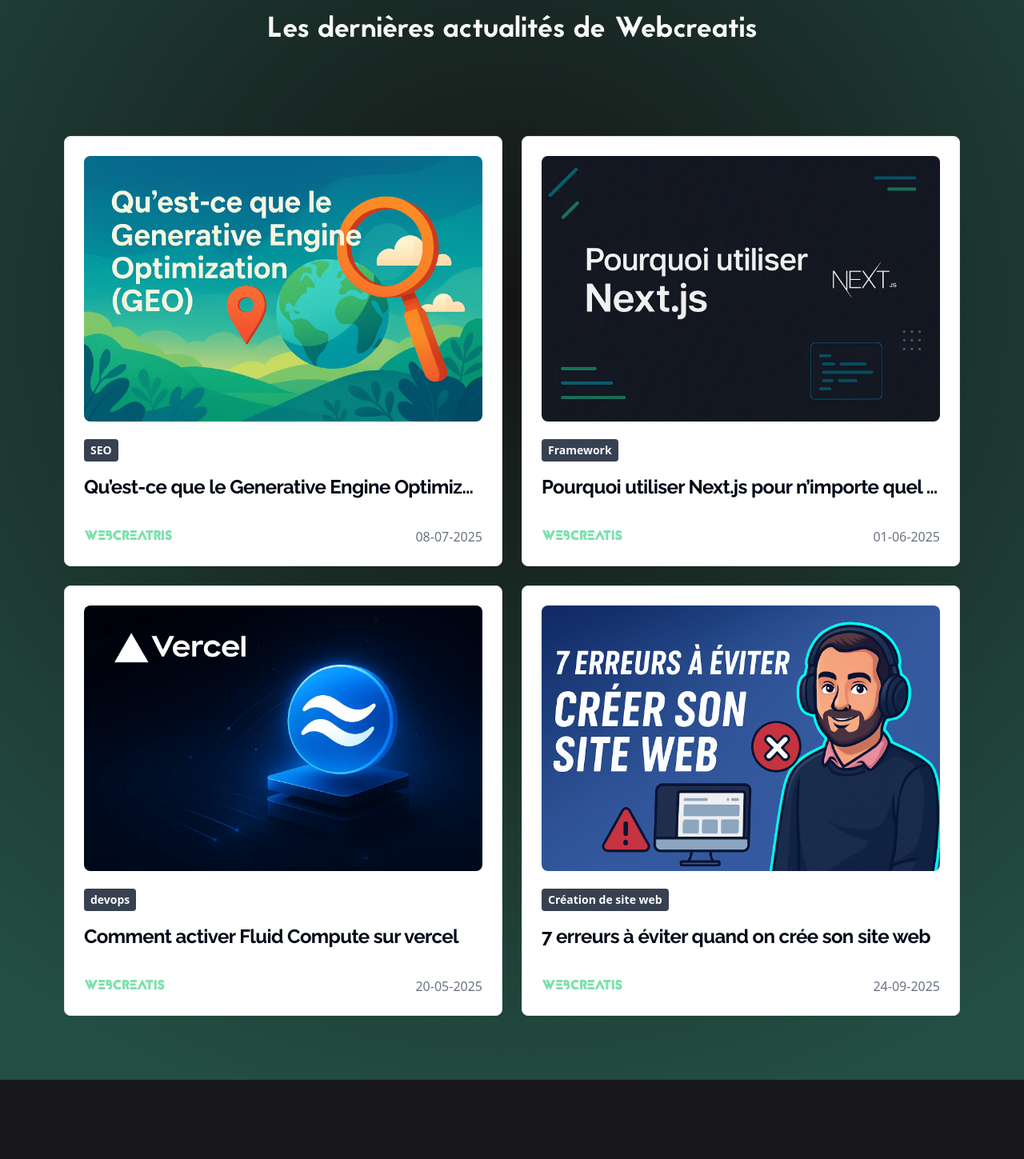
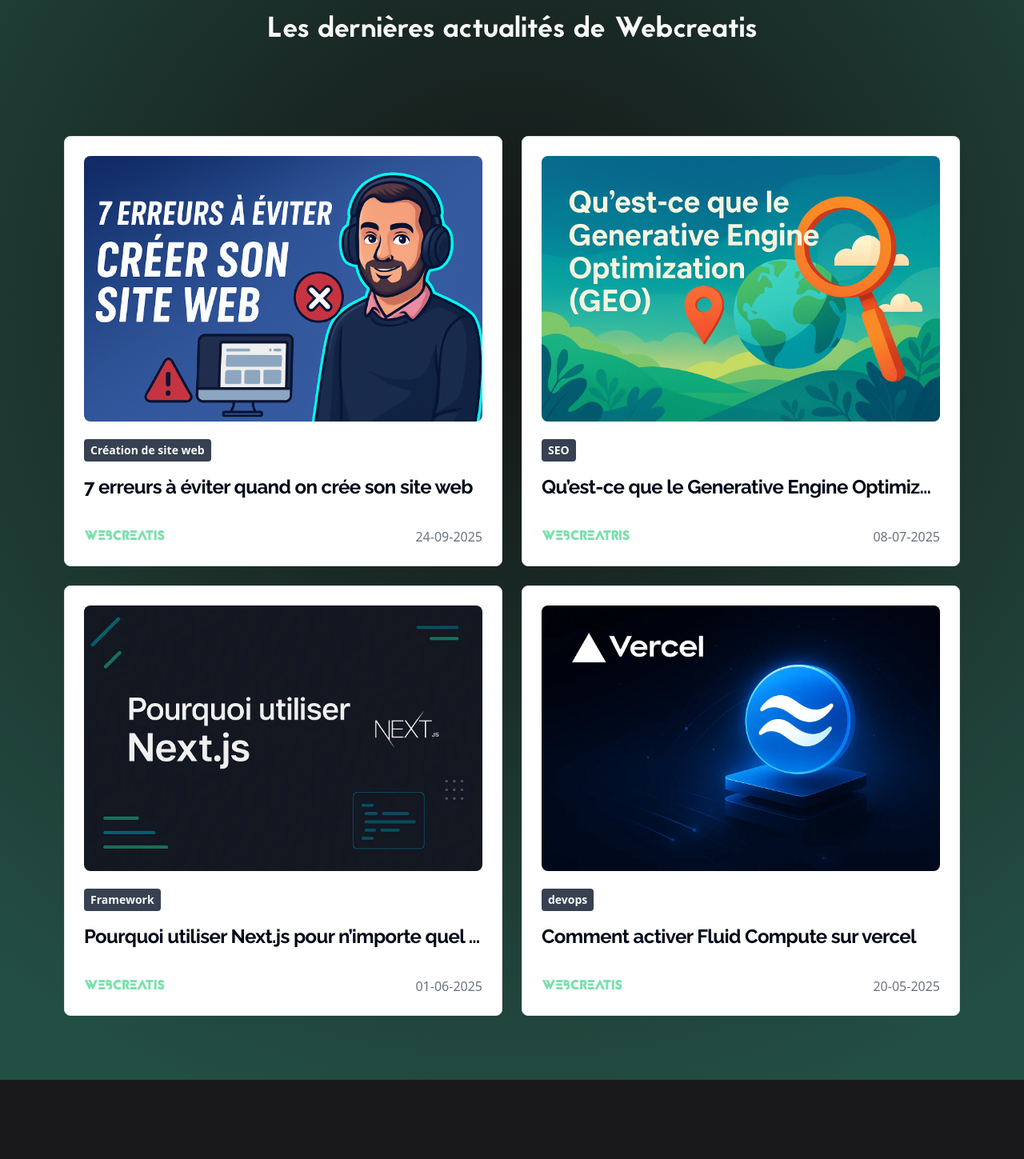
Before and after one commit to webcreatis/WC, a Next.js app: page /blog in a window 1280 px wide. Shown: the part 584-2033 px from the top of the page at 80% size. Built offline with nearby package versions, Linux system fonts and the light colour scheme.

Commit message:
WECREATIS -> Add Function for parse Date

```diff
--- a/app/blog/page.tsx
+++ b/app/blog/page.tsx
@@ -7,6 +7,7 @@
 import { posts } from "../datas/blog/posts";
 import CustomCursor from "../ui/CustomCursor";
 import TextAnimated from "../ui/TextAnimated";
+import { parseDate } from "../utils/parseDate";
 
 const POSTS_PER_PAGE = 6;
 
@@ -17,7 +18,7 @@
   const startIndex = (currentPage - 1) * POSTS_PER_PAGE;
   const endIndex = startIndex + POSTS_PER_PAGE;
   const sortedPosts = [...posts].sort(
-    (a, b) => new Date(b.date).getTime() - new Date(a.date).getTime()
+    (a, b) => parseDate(b.date).getTime() - parseDate(a.date).getTime()
   );
   const currentPosts = sortedPosts.slice(startIndex, endIndex);
 
--- /dev/null
+++ b/app/utils/parseDate.tsx
@@ -0,0 +1,4 @@
+export function parseDate(dateStr: string) {
+  const [day, month, year] = dateStr.split("-");
+  return new Date(`${year}-${month}-${day}`); // on reconstruit en ISO
+}
```
